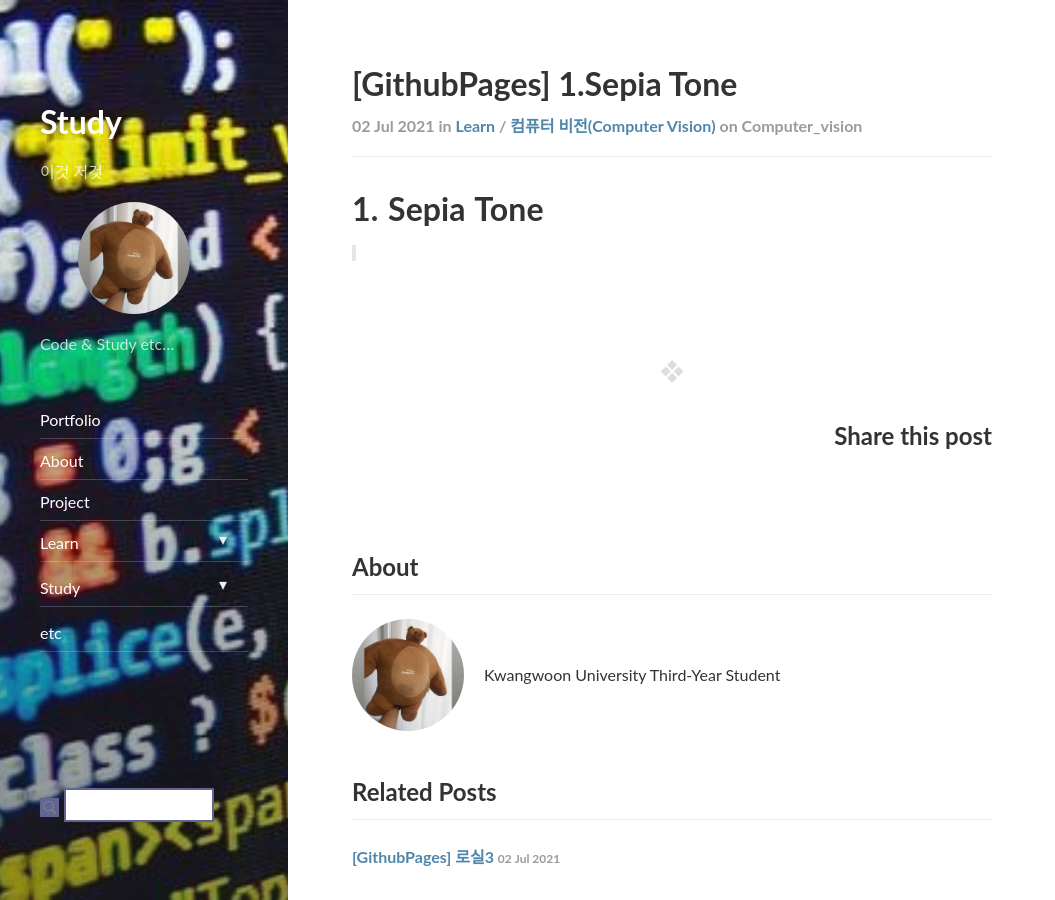
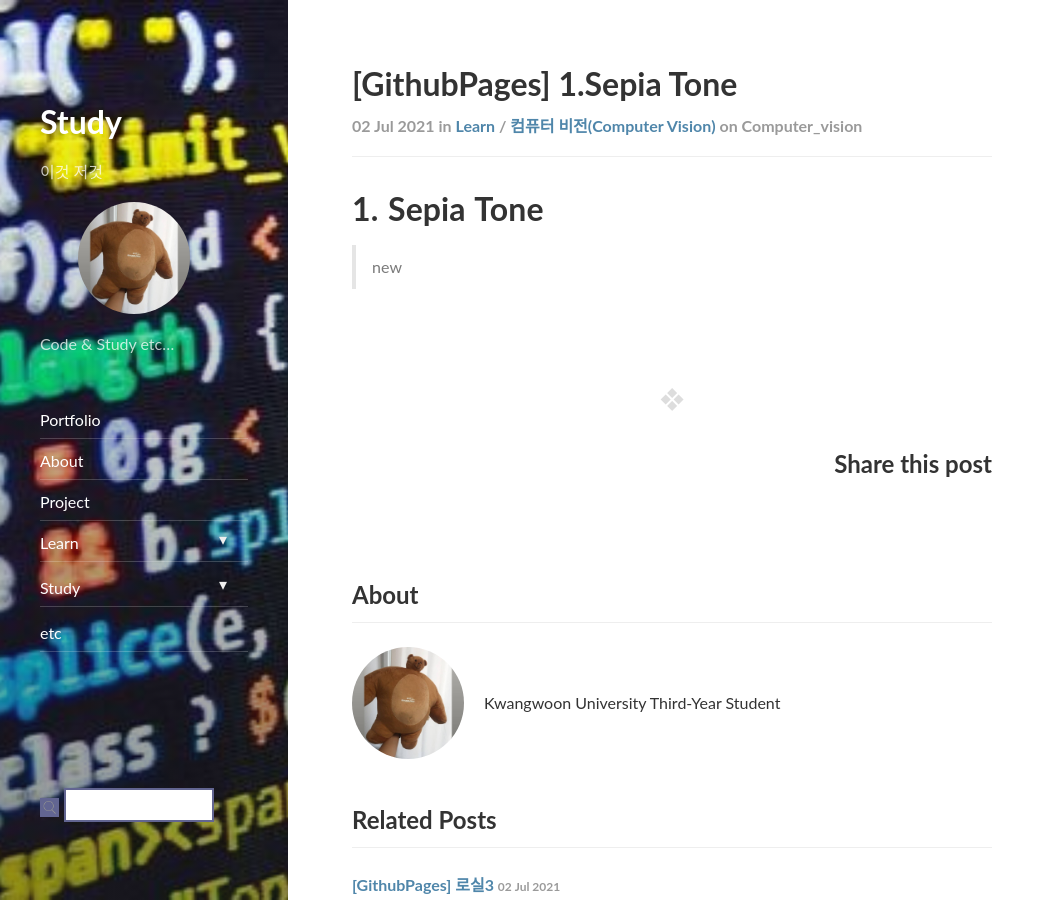
Before and after one commit to ekgus2222/ekgus2222.github.io, a Jekyll site: the page built from _posts/learn/computer_vision/2021-07-02-making-blog9.md, in a window 1280 px wide and 900 px high. Shown: the whole window, without its empty margins (0-1055 px from the left). Built offline with Jekyll 4.4.1, drawn with Linux system fonts in a browser that asks for light colours; nearby versions of some CDN libraries; comment, search, counter and statistics services are not loaded.

Commit message:
Update 2021-07-02-making-blog9.md

```diff
--- a/_posts/learn/computer_vision/2021-07-02-making-blog9.md
+++ b/_posts/learn/computer_vision/2021-07-02-making-blog9.md
@@ -11,4 +11,4 @@ use_math: true
 ---
 
 # 1. Sepia Tone
->
+>  new
```
